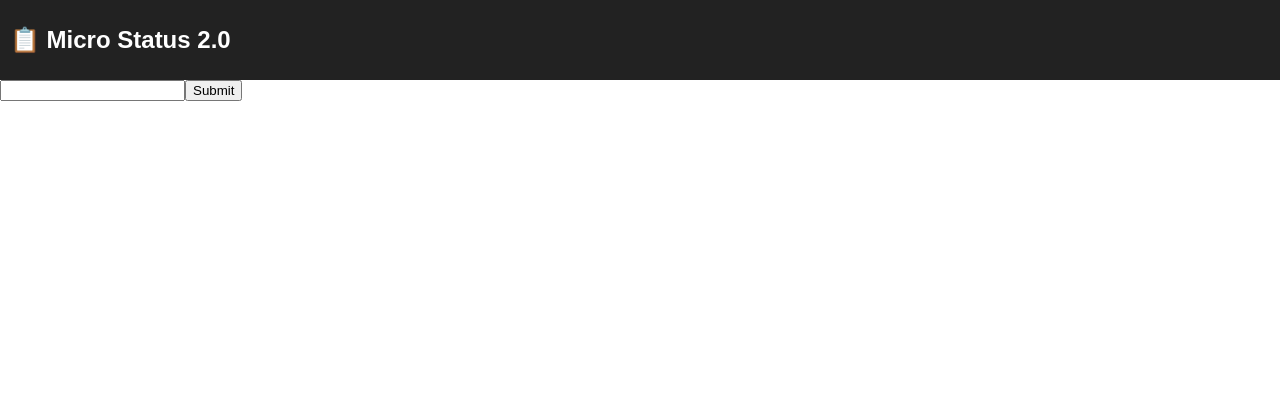
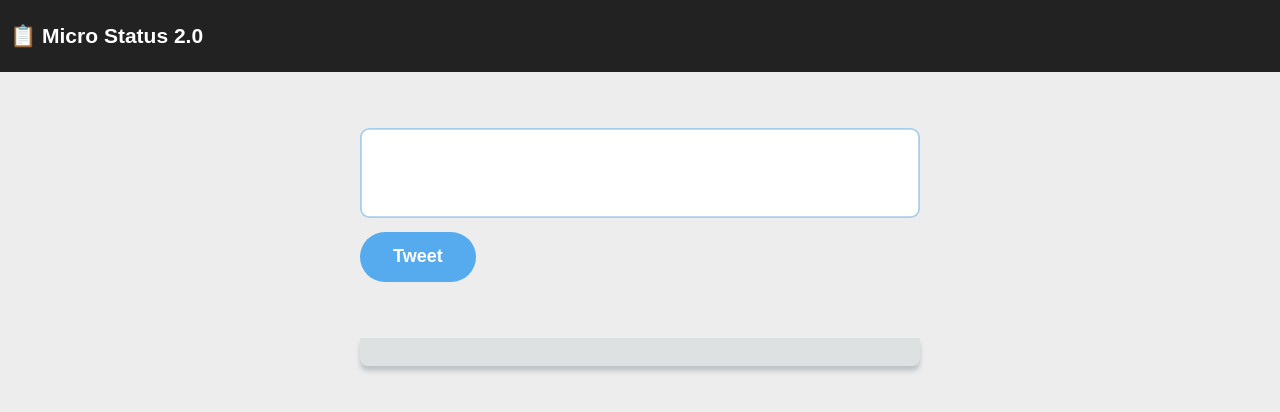
Before and after one commit to SuoraGmbH/micro-status, a React (Create React App) app: page / in a window 1280 px wide. Shown: the top 412 px of the page. Built offline with nearby package versions, Linux system fonts and the light colour scheme; data requests are answered from the project's data file; what redux-promise-middleware would draw is missing.

Commit message:
Prettify all the things

```diff
--- a/src/App.css
+++ b/src/App.css
@@ -17,6 +17,171 @@
 }
 
 @keyframes App-logo-spin {
-  from { transform: rotate(0deg); }
-  to { transform: rotate(360deg); }
+  from {
+    transform: rotate(0deg);
+  }
+  to {
+    transform: rotate(360deg);
+  }
 }
+
+* {
+  box-sizing: border-box;
+  -moz-box-sizing: border-box;
+  -webkit-box-sizing: border-box;
+}
+body {
+  color: #7f8c8d;
+  font-size: 14px;
+  background-color: #ededed;
+}
+
+.timeline {
+  width: 560px;
+  display: block;
+  margin: auto;
+  background-color: #dde1e2;
+  padding-bottom: 2em;
+  padding-left: 0;
+  list-style: none;
+  -webkit-box-shadow: #bdc3c7 0 5px 5px;
+  -moz-box-shadow: #bdc3c7 0 5px 5px;
+  box-shadow: #bdc3c7 0 5px 5px;
+  -moz-border-radius-bottomleft: 8px;
+  -webkit-border-bottom-left-radius: 8px;
+  border-bottom-left-radius: 8px;
+  -moz-border-radius-bottomright: 8px;
+  -webkit-border-bottom-right-radius: 8px;
+  border-bottom-right-radius: 8px;
+  margin-bottom: 2em;
+}
+.timeline li {
+  padding: 1em 0;
+}
+.timeline li:nth-child(even) {
+  background-color: #d3d7d8;
+}
+.tweet-wrapper {
+  width: 75%;
+  display: block;
+  position: relative;
+  padding-left: 20px;
+  vertical-align: top;
+  display: inline-block;
+}
+
+.tweet {
+  width: 100%;
+  padding: 0.5em 1em;
+  line-height: 1.4em;
+  padding: 20px;
+  background-color: #ecf0f1;
+  position: relative;
+  -webkit-border-radius: 8px;
+  -moz-border-radius: 8px;
+  -ms-border-radius: 8px;
+  -o-border-radius: 8px;
+  border-radius: 8px;
+  text-align: left;
+  display: inline-block;
+}
+.arrow {
+  content: '';
+  display: block;
+  position: absolute;
+  left: 12px;
+  bottom: 25%;
+  height: 0;
+  width: 0;
+  border-top: 20px solid transparent;
+  border-bottom: 20px solid transparent;
+  border-right: 20px solid #ecf0f1;
+}
+
+.avatar {
+  width: 18%;
+  display: inline-block;
+  vertical-align: top;
+  position: relative;
+  overflow: hidden;
+  margin-left: 2%;
+}
+.avatar img {
+  width: 100%;
+  -webkit-border-radius: 50%;
+  -moz-border-radius: 50%;
+  -ms-border-radius: 50%;
+  -o-border-radius: 50%;
+  border-radius: 50%;
+  border: 5px solid #ecf0f1;
+  position: relative;
+}
+
+h6 {
+  font-size: 1.2em;
+  font-weight: bold;
+  font-family: 'Lato';
+  display: inline-block;
+  margin-bottom: 0.2em;
+  margin-top: 0;
+  color: #95a5a6;
+}
+
+form {
+  display: block;
+  margin: 4em auto;
+
+  width: 560px;
+}
+button,
+button span {
+  border-radius: 1.5em;
+  font-size: 18px;
+}
+button {
+  background-color: #55abee;
+  border: 0;
+  color: #fff;
+  display: inline-block;
+  font-weight: bold;
+}
+button span {
+  display: block;
+  padding: 0.75em 1.5em;
+  transition: all 0.1s linear;
+}
+button:hover span {
+  background-color: rgba(255, 255, 255, 0.2);
+}
+button:active span {
+  background-color: rgba(0, 0, 0, 0.2);
+}
+button span:focus {
+  outline: 0;
+}
+button:disabled {
+  opacity: 0.5;
+}
+button:disabled:hover span,
+button:disabled:active span {
+  background-color: transparent;
+}
+
+input[type='text'] {
+  border: 0;
+  border-radius: 0.5em;
+  box-shadow: 0 0 0 0.1em #a8ceee inset;
+  margin: 0 auto 0.75em auto;
+  padding: 0.75em;
+  resize: none;
+  width: 100%;
+  height: 5em;
+  font-size: 18px;
+}
+input[type='text']:focus {
+  box-shadow: 0 0 0 0.1em #55abee inset;
+  outline: 0;
+}
+input[type='text']::placeholder {
+  color: #aaa;
+}
--- a/src/component/TweetList.tsx
+++ b/src/component/TweetList.tsx
@@ -10,11 +10,11 @@ export class TweetList extends React.Component<Props> {
   public render() {
     const { tweets } = this.props;
     return (
-      <div>
+      <ul className="timeline">
         {tweets.map(tweet => (
           <TweetListItem key={tweet.id} tweet={tweet} />
         ))}
-      </div>
+      </ul>
     );
   }
 }
--- a/src/component/TweetListItem.tsx
+++ b/src/component/TweetListItem.tsx
@@ -9,10 +9,18 @@ export class TweetListItem extends React.Component<Props> {
   public render() {
     const { tweet } = this.props;
     return (
-      <div>
-        <h6>{tweet.userId}</h6>
-        <p>{tweet.message}</p>
-      </div>
+      <li>
+        <div className="avatar">
+          <img src="http://i.pravatar.cc/100" />
+        </div>
+        <div className="tweet-wrapper">
+          <div className="tweet">
+            <h6>{tweet.userId}</h6>
+            <p>{tweet.message}</p>
+          </div>
+          <div className="arrow" />
+        </div>
+      </li>
     );
   }
 }
--- a/src/component/TweetWritingForm.tsx
+++ b/src/component/TweetWritingForm.tsx
@@ -27,7 +27,9 @@ export class TweetWritingForm extends React.Component<Props, State> {
           value={tweetText}
           onChange={this.handleInputChange}
         />
-        <input type="submit" />
+        <button type="submit">
+          <span>Tweet</span>
+        </button>
       </form>
     );
   }
```
